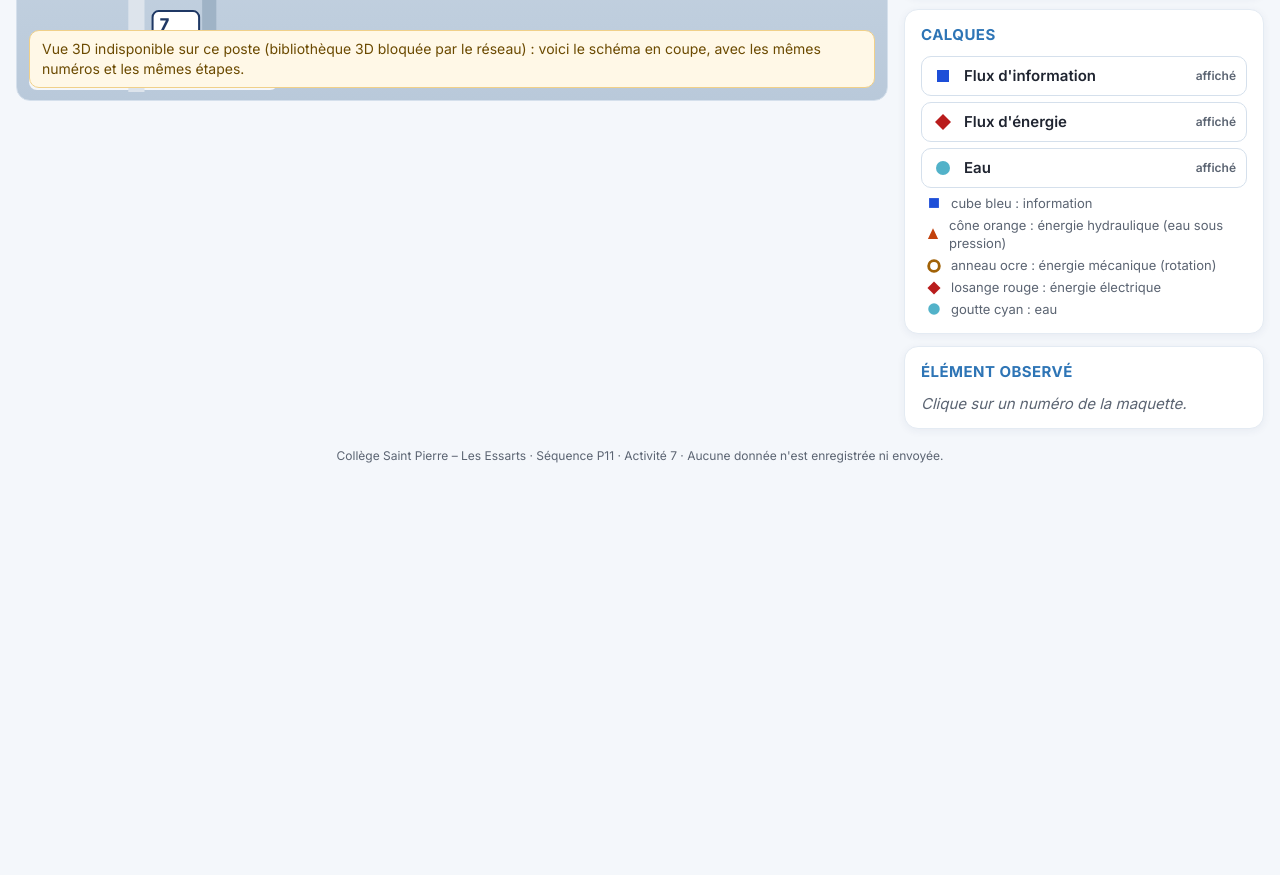
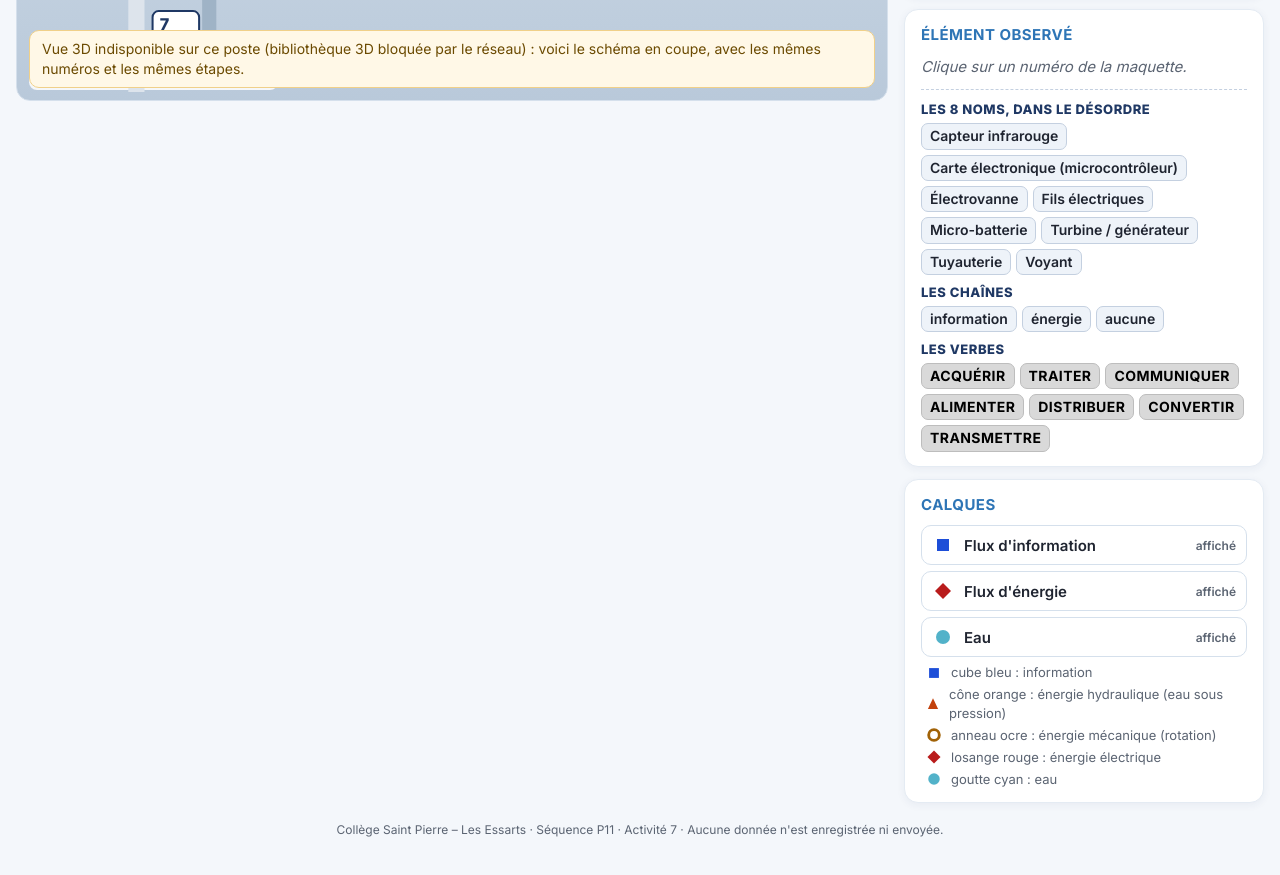
Before and after one commit to blanchardromain-cyber/techno-p11-eau, a plain HTML site: page robinet-3d.html in a window 1280 px wide. Shown: the part 581-1456 px from the top of the page. Before the commit the page ends 1086 px from the top, so only its background shows below. Drawn offline with nearby package versions, Linux system fonts and the light colour scheme.

Commit message:
A7 robinet 3D : banque de noms, chaînes et verbes en mode Enquête ; « Élément observé » remonté avant les calques
En mode Enquête, l'élève n'avait aucun nom à associer aux numéros. Les 8 noms s'affichent
par ordre alphabétique (sans lien avec les numéros), avec les chaînes et les 7 verbes.

Co-Authored-By: Claude Opus 5.5 <noreply@anthropic.com>
Claude-Session: https://claude.ai/code/session_01NFEmqeWRjpC2xy9GfjNES1

```diff
--- a/robinet-3d.html
+++ b/robinet-3d.html
@@ -93,6 +93,13 @@
   .fiche-el .titre{font-weight:800;color:var(--navy);font-size:17px;margin-bottom:4px}
   .fiche-el .verbe{display:inline-block;background:#d9d9d9;color:#000;border-radius:6px;padding:1px 8px;font-weight:700;letter-spacing:.03em}
   .fiche-el .vide{color:var(--grey);font-style:italic}
+  .banque{margin-top:12px;border-top:1px dashed #c4d0e0;padding-top:10px;font-size:14px}
+  .banque .t{font-weight:800;color:var(--navy);font-size:13px;text-transform:uppercase;letter-spacing:.04em;margin:8px 0 4px}
+  .banque .t:first-child{margin-top:0}
+  .banque .puces{display:flex;flex-wrap:wrap;gap:5px}
+  .banque .puces span{background:#eef3f9;border:1px solid #c4d0e0;border-radius:7px;padding:2px 8px;font-weight:600}
+  .banque .puces .vb{background:#d9d9d9;border-color:#bdbdbd;color:#000;font-weight:700;letter-spacing:.03em}
+  body.correction .banque{display:none}
   .note-prof{font-size:12.5px;color:var(--grey);margin-top:8px}
   .footer{color:var(--grey);font-size:12px;text-align:center;margin-top:18px}
   .sr{position:absolute;width:1px;height:1px;overflow:hidden;clip:rect(0 0 0 0)}
@@ -176,6 +183,18 @@
       </div>
 
       <div class="carte">
+        <h2>Élément observé</h2>
+        <div class="fiche-el" id="ficheEl"><span class="vide">Clique sur un numéro de la maquette.</span></div>
+        <div class="banque" id="banque" aria-label="Mots à utiliser pour nommer et classer">
+          <div class="t">Les 8 noms, dans le désordre</div>
+          <div class="puces" id="banqueNoms"></div>
+          <div class="t">Les chaînes</div>
+          <div class="puces"><span>information</span><span>énergie</span><span>aucune</span></div>
+          <div class="t">Les verbes</div>
+          <div class="puces"><span class="vb">ACQUÉRIR</span><span class="vb">TRAITER</span><span class="vb">COMMUNIQUER</span><span class="vb">ALIMENTER</span><span class="vb">DISTRIBUER</span><span class="vb">CONVERTIR</span><span class="vb">TRANSMETTRE</span></div>
+        </div>
+      </div>
+      <div class="carte">
         <h2>Calques</h2>
         <div class="calques">
           <button type="button" class="calque" id="cqInfo" aria-pressed="true">
@@ -197,10 +216,6 @@
         </div>
       </div>
 
-      <div class="carte">
-        <h2>Élément observé</h2>
-        <div class="fiche-el" id="ficheEl"><span class="vide">Clique sur un numéro de la maquette.</span></div>
-      </div>
     </aside>
   </div>
   <div class="footer">Collège Saint Pierre – Les Essarts · Séquence P11 · Activité 7 · Aucune donnée n'est enregistrée ni envoyée.</div>
@@ -333,7 +348,7 @@ function majFiche(){
   if (!etat.correction){
     f.innerHTML = '<div class="titre">Élément ' + cercle(etat.choisi) + '</div>' +
       '<div>' + c.indice + '</div>' +
-      '<div class="note-prof">Son nom et sa fonction s\'affichent en mode Correction.</div>';
+      '<div class="note-prof">Choisis son nom, sa chaîne et son verbe dans la liste ci-dessous. La réponse s\'affiche en mode Correction.</div>';
   } else {
     var ch = c.chaine === "aucune" ? "Bloc d'aucune chaîne (stockage)" :
              "Chaîne d'" + c.chaine + " · <span class=\"verbe\">" + c.verbe + "</span>";
@@ -369,6 +384,10 @@ function lecture(on){
 }
 
 function brancherInterface(){
+  // Banque de noms : ordre alphabétique, sans lien avec les numéros (l'élève associe lui-même).
+  Object.keys(COMPOSANTS).map(function(k){ return COMPOSANTS[k].nom; })
+    .sort(function(a, b){ return a.localeCompare(b, "fr"); })
+    .forEach(function(n){ var sp = document.createElement("span"); sp.textContent = n; $("banqueNoms").appendChild(sp); });
   for (var i = 0; i < NB_ETAPES; i++) $("points").appendChild(document.createElement("span"));
   $("btPrec").onclick = function(){ lecture(false); allerA(etat.etape - 1); };
   $("btSuiv").onclick = function(){
```
